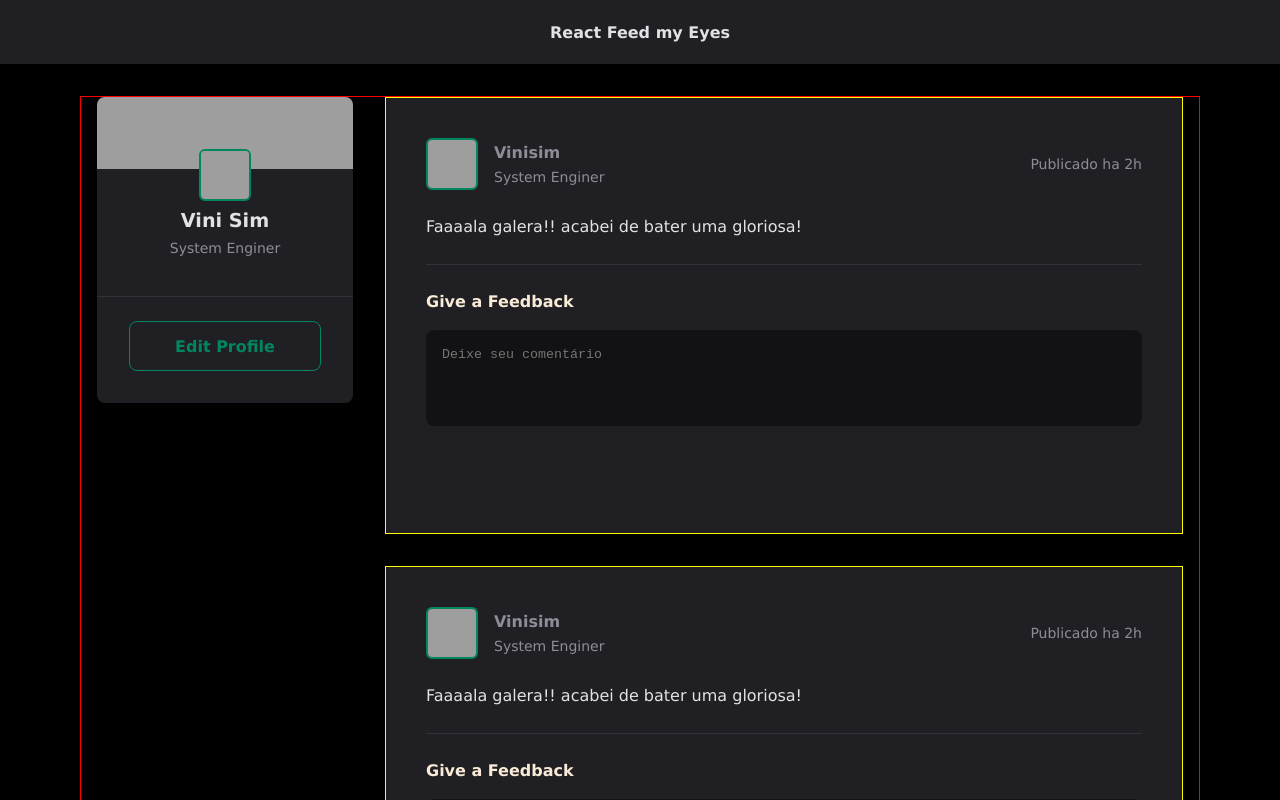
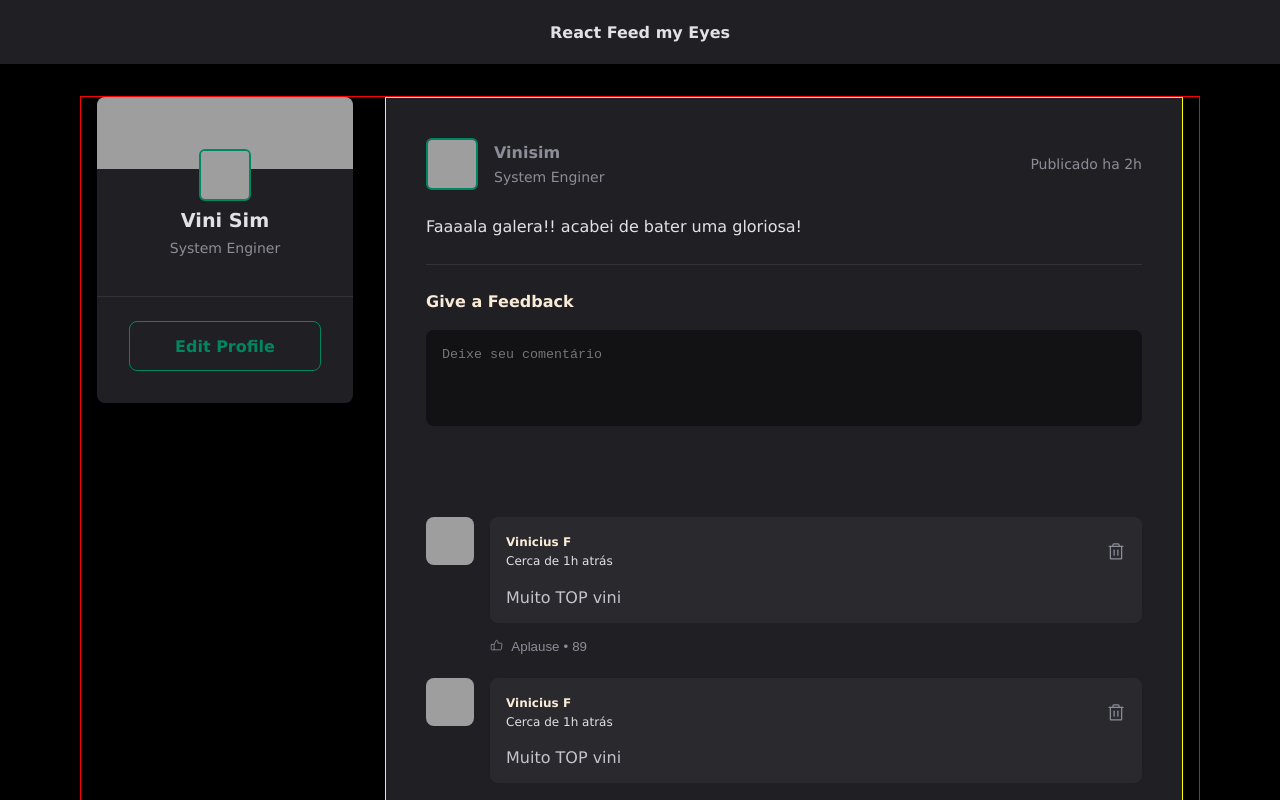
Before and after one commit to ViniMF13/React-feed, a React (Vite) app: page / in a window 1280 px wide. Shown: the top 800 px of the page. Built offline with nearby package versions, Linux system fonts and the light colour scheme; grey boxes are pictures that could not be loaded.

Commit message:
add comments

```diff
--- a/package.json
+++ b/package.json
@@ -9,6 +9,7 @@
     "preview": "vite preview"
   },
   "dependencies": {
+    "phosphor-react": "^1.4.1",
     "react": "^18.2.0",
     "react-dom": "^18.2.0"
   },
--- /dev/null
+++ b/src/components/Comment.jsx
@@ -0,0 +1,35 @@
+import styles from './Comment.module.css'
+import { ThumbsUp, Trash } from "phosphor-react";
+
+
+export function Comment(){
+    return(
+        <div className={styles.comment}>
+            <img src="https://github.com/diego3g.png"/>
+
+            <div className={styles.commentBox}>
+               <div className={styles.commentContent}>
+                    <header>
+                        <div className={styles.authorAndTime}>
+                            <strong>Vinicius F</strong>
+                            <time dateTime="2023-03-28 08:13:30">Cerca de 1h atrás</time>
+                        </div>
+
+                        <button title='Delete'>
+                            <Trash size={20} />
+                        </button>
+                    </header>
+
+                    <p>Muito TOP vini</p>
+                </div>
+
+                <footer>
+                    <button>
+                        <ThumbsUp />
+                        Aplause <span>89</span>
+                    </button>
+                </footer>
+            </div>
+        </div>
+    )
+}
--- /dev/null
+++ b/src/components/Comment.module.css
@@ -0,0 +1,85 @@
+.comment {
+    margin-top: 1.5rem;
+    display: flex;
+    gap: 1rem;
+}
+
+.comment > img {
+    width: 3rem;
+    height: 3rem;
+    border-radius: 8px;
+}
+
+.commentBox {
+    flex: 1;
+}
+
+.commentContent {
+     background: var(--gray-700);
+     border-radius: 8px;
+     padding: 1rem;
+}
+
+.commentContent header {
+    display: flex;
+    align-items: center;
+    justify-content: space-between;
+}
+
+.authorAndTime strong {
+    display: block;
+    font-size: 0.75rem;
+    line-height: 1.6;
+}
+
+.authorAndTime time {
+    display: block;
+    font-size: 0.75rem;
+    line-height: 1.6;
+    color: var(--text-color);
+}
+
+
+.commentContent header button {
+    background: transparent;
+    border: 0;
+    color: var(--gray-400);
+    cursor: pointer;
+    line-height: 0;
+    border-radius: 2px;
+}
+
+.commentContent header button:hover {
+    color: brown;
+}
+
+.commentContent p {
+    margin-top: 1rem;
+    color: var(--gray-300);
+}
+
+.commentBox footer {
+    margin-top: 1rem;
+}
+
+.commentBox footer button {
+    background: transparent;
+    border: 0;
+    color: var(--gray-400);
+    cursor: pointer;
+    display: flex;
+    align-items: center;
+}
+
+.commentBox footer button:hover {
+    color: var(--green-500);
+}
+
+.commentBox footer button svg {
+    margin-right: 0.5rem;
+}
+
+.commentBox footer button span::before {
+    content: "\2022";
+    padding: 0 0.25rem;
+}
--- a/src/components/Post.jsx
+++ b/src/components/Post.jsx
@@ -1,4 +1,6 @@
 import styles from './Post.module.css'
+import { Comment } from './Comment'
+
 
 export function Post() {
     return (
@@ -31,6 +33,12 @@
                  <button type='submit'>Coment</button>
              </footer>
           </form>
+
+          <div className={styles.commentList}>
+            <Comment />
+            <Comment />
+            <Comment />
+          </div>
         </article>
     )
 
--- a/src/components/Post.module.css
+++ b/src/components/Post.module.css
@@ -104,3 +104,7 @@
     max-height: none;
 
 }
+
+.commentLinst {
+    margin-top: 2rem;
+}
```
Also changed, not shown: 1 other file (tests, documents, lock files or other folders).
